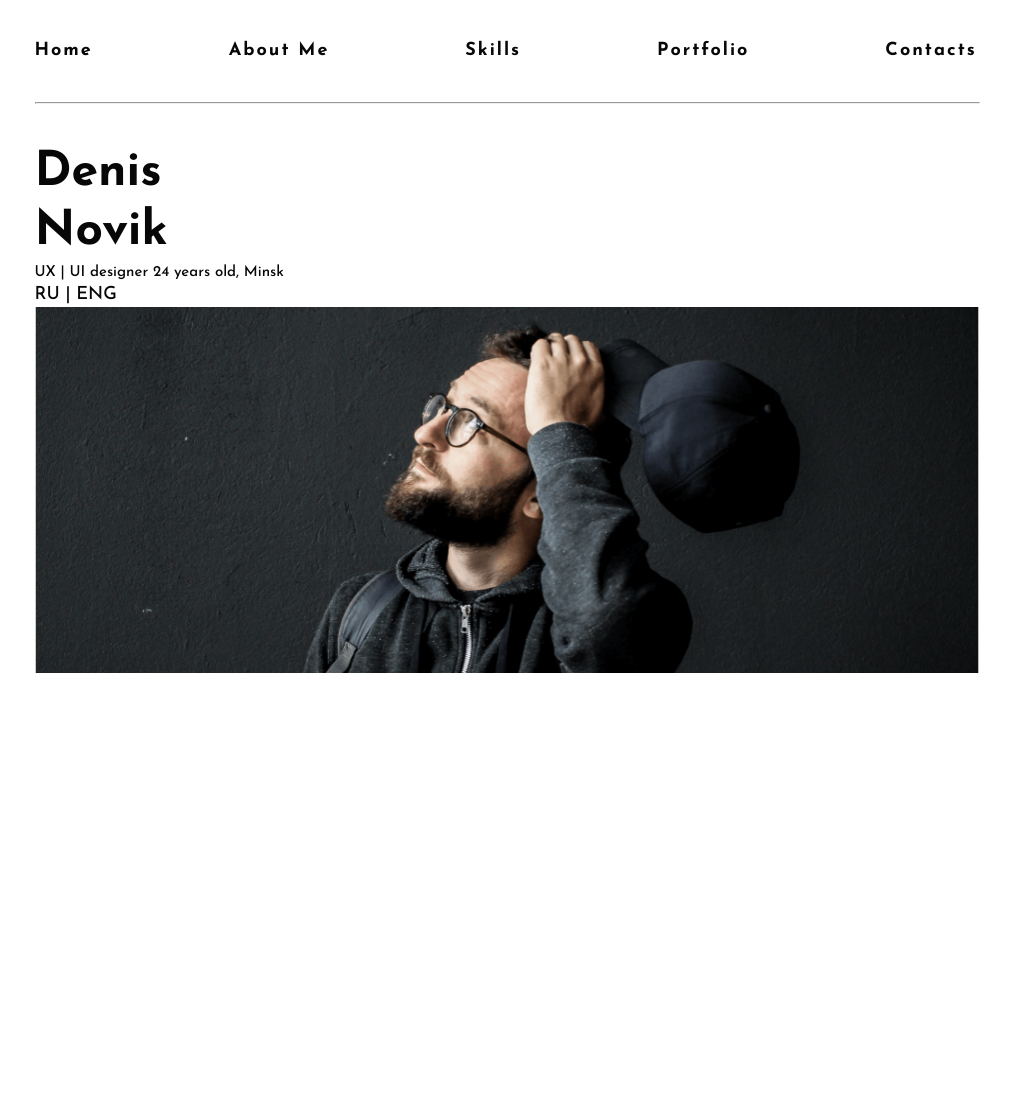
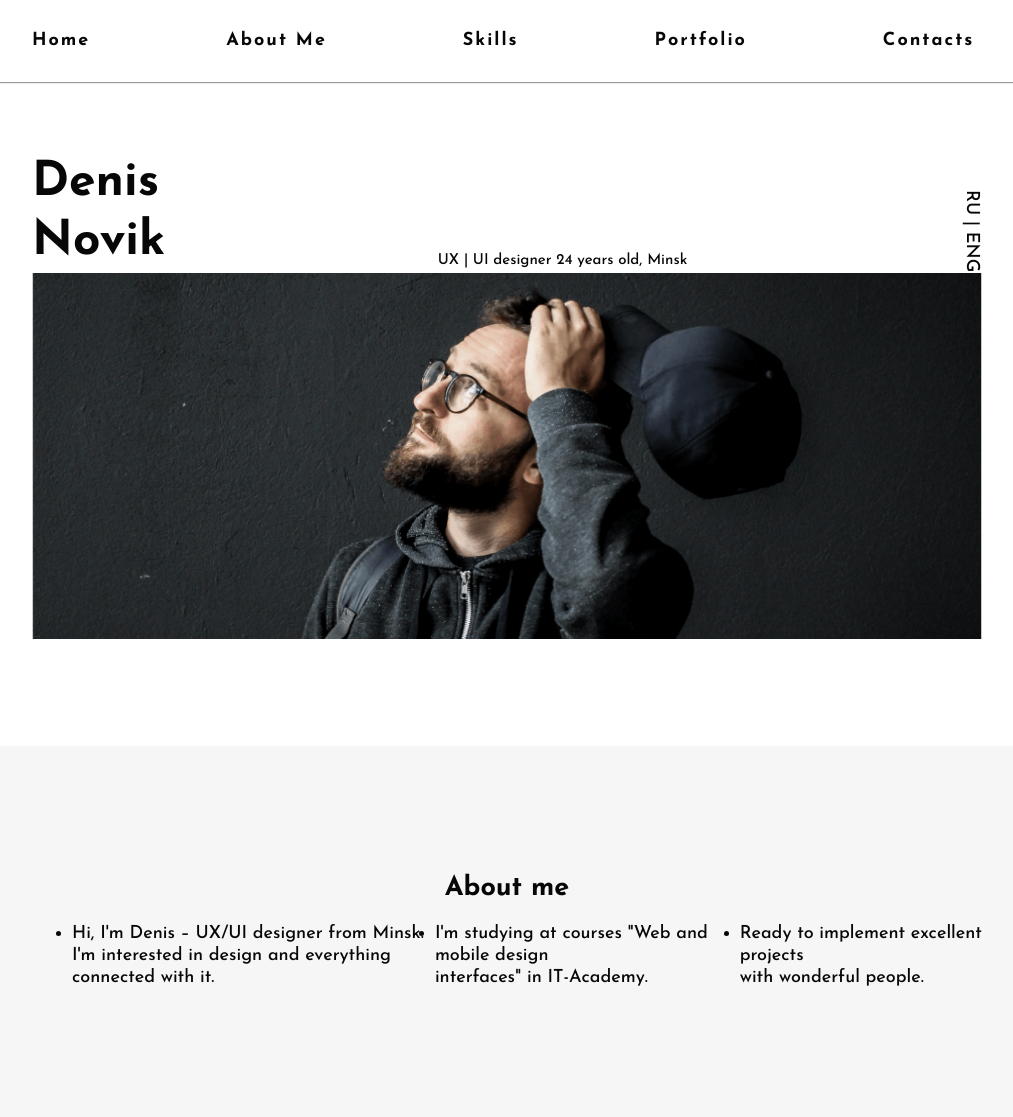
Before and after one commit to javohir1998/denis-novak, a plain HTML site: page index.html in a window 1280 px wide. Shown: the whole page, without its empty margins (133-1146 px from the left). Before the commit the page ends 800 px from the top, so only its background shows below. Drawn offline with Linux system fonts and the light colour scheme.

Commit message:
add in HTML section, svg images and optimizied

```diff
--- a/index.html
+++ b/index.html
@@ -20,6 +20,7 @@
 
   <!-- SITE-HEADER -->
   <header class="siteheader">
+
     <div class="siteheader-container container">
 
       <!-- SITE-NAV -->
@@ -32,20 +33,44 @@
           <li class="sitenav-item"><a class="sitenav-link" href="#">Contacts</a></li>
         </ul>
       </nav>
+    </div>
+
     <hr class="header-line">
-    </div>
   </header>
 
 
   <!-- MAIN-CONTENT -->
+  <main>
+
 
     <!-- HOME -->
     <section class="home container">
+      <div class="info">
         <div class="home-title">Denis <br>Novik</div>
         <div class="home-info">UX | UI designer 24 years old, Minsk</div>
         <div class="home-language">RU | ENG</div>
-    <img class="home-img" src="img/denis.png" alt="Denis" width="944" height="367" srcset="img/denis.png 1x, img/denis@2x.png 2x">
+      </div>
+      <img class="home-img" src="img/denis.png" alt="Denis" width="950" height="367" srcset="img/denis.png 1x, img/denis@2x.png 2x">
     </section>
+
+
+    <!-- AUTHOR -->
+    <section class="info-author">
+
+      <div class="author container">
+
+        <h2 class="author-title">About me</h2>
+
+        <ul class="author-list">
+          <li class="author-item">Hi, I'm Denis – UX/UI designer from Minsk. <br> I'm interested in design and everything connected with it.</li>
+          <li class="author-item">I'm studying at courses "Web and mobile design <br> interfaces" in IT-Academy.</li>
+          <li class="author-item">Ready to implement excellent projects <br> with wonderful people.</li>
+        </ul>
+
+      </div>
+
+    </section>
+  </main>
 
 </body>
 </html>
--- a/styles/styles.css
+++ b/styles/styles.css
@@ -1,13 +1,20 @@
 /* GLOBAL */
-* {
+html {
   box-sizing: border-box;
-}
-
-html {
+  height: 100%;
   scroll-behavior: smooth;
 }
 
+*,
+*::before,
+*::after {
+  box-sizing: inherit;
+}
+
 body {
+  display: flex;
+  flex-direction: column;
+  height: 100%;
   padding: 0;
   margin: 0;
   font-family: "Josefin Sans", sans-serif;
@@ -22,10 +29,16 @@ body {
   outline-offset: 1px;
 }
 
+img {
+  max-width: 100%;
+  height: auto;
+}
+
+
 /* CONTAINER */
 .container {
   width: 100%;
-  max-width: 1005px;
+  max-width: 1010px;
   padding-left: 30px;
   padding-right: 30px;
   margin-left: auto;
@@ -34,7 +47,8 @@ body {
 
 /* SITEHEADER */
 .siteheader {
-  margin-top: 40px;
+  padding-top: 30px;
+  padding-bottom: 30px;
 }
 
 .site-header-container {
@@ -49,6 +63,7 @@ body {
   letter-spacing: 2px;
   font-weight: bold;
   text-transform: capitalize;
+  margin-bottom: 30px;
 }
 
 .sitenav-list {
@@ -78,13 +93,18 @@ body {
 }
 
 .header-line {
-  margin-top: 40px;
+  margin-bottom: 40px;
 }
 
 /* HOME */
 .home {
-  margin-top: 40px;
   margin-bottom: 100px;
+}
+
+.info {
+  display: flex;
+  justify-content: space-between;
+  align-items: flex-end;
 }
 
 .home-title {
@@ -101,6 +121,37 @@ body {
 }
 
 .home-language {
+  writing-mode: vertical-lr;
 }
+
 .home-img {
+  display: inline-block;
+  width: 950px;
+  height: 367px;
 }
+
+
+/* AUTHOR */
+.info-author {
+  background-color: #f6f6f6;
+}
+
+.author {
+  padding-top: 110px;
+  padding-bottom: 110px;
+}
+
+.author-title {
+  display: flex;
+  justify-content: center;
+  align-items: center;
+}
+
+.author-list {
+  display: flex;
+  justify-content: center;
+  align-items: center;
+}
+
+.author-item {
+}
```
Also changed, not shown: img/Frame.svg (deleted), img/Vector-1.svg (deleted), img/Vector-2.svg (deleted), img/Vector.svg (deleted), img/adobe-after-effects.svg (added), img/adobe-after-effexts-stars.svg (added), img/adobe-illustrator-stars.svg (added), img/adobe-illustrator.svg (added), img/figma-stars.svg (added), img/figma.svg (added), img/photoshop-stars.svg (added), img/photoshop.svg (added). Lines whose indentation alone changed are shown as unchanged.
